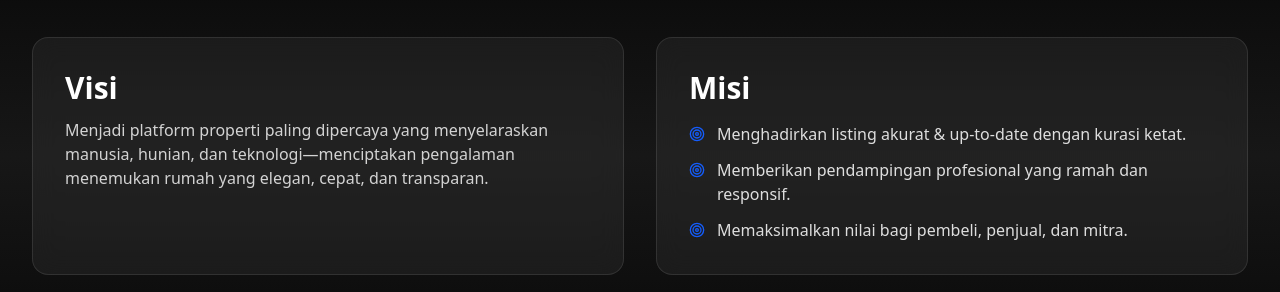
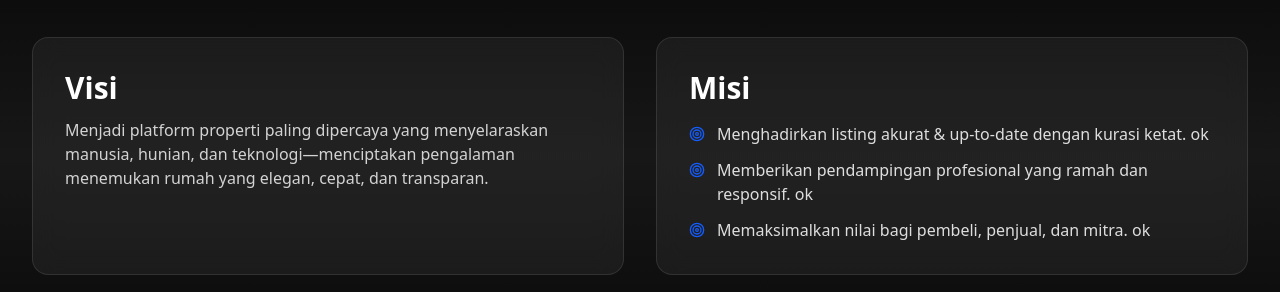
Before and after one commit to lewyinn/homesync, a Next.js app: page /about in a window 1280 px wide. Shown: the part 900-1192 px from the top of the page. Built offline with nearby package versions, Linux system fonts and the light colour scheme; a web font is replaced by a local one.

Commit message:
Update Error CMS (Posts and Productsss)

```diff
--- a/src/app/about/page.js
+++ b/src/app/about/page.js
@@ -130,7 +130,7 @@ export default function AboutPage() {
                                 {visimisi.misi?.[0]?.badges?.map((b, i) => (
                                     <li key={i} className="flex gap-3">
                                         <FiTarget className="mt-1 text-blue-600 shrink-0" />
-                                        {b.title}
+                                        {b.title} ok
                                     </li>
                                 ))}
                             </ul>
```
